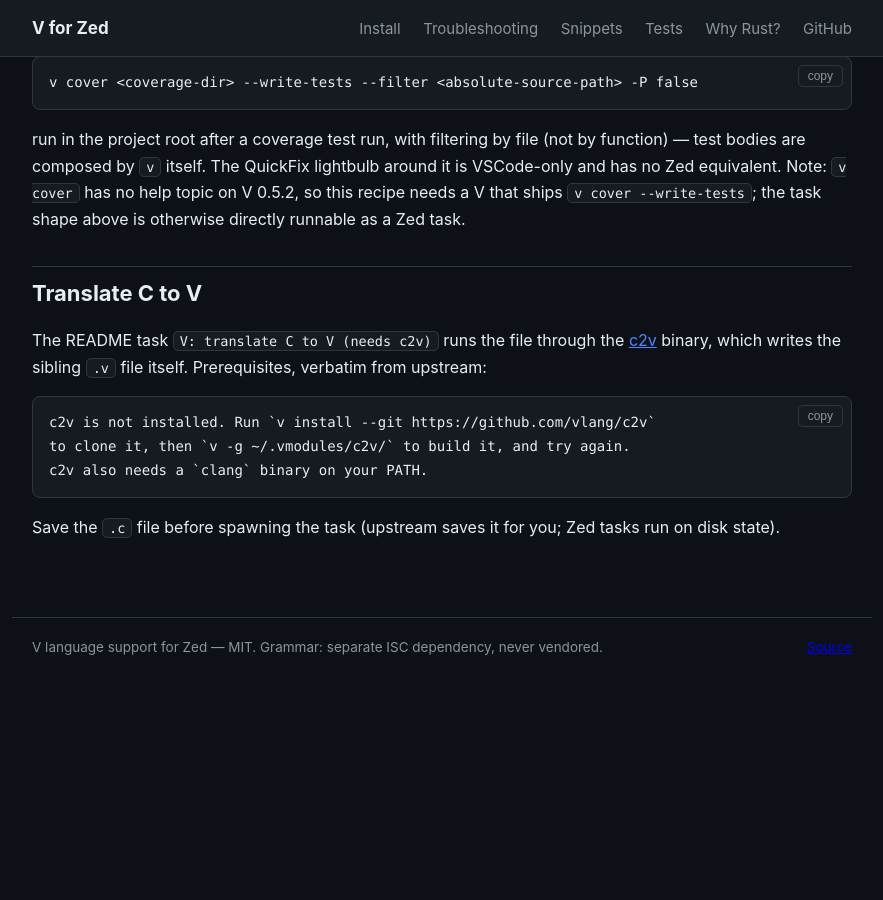
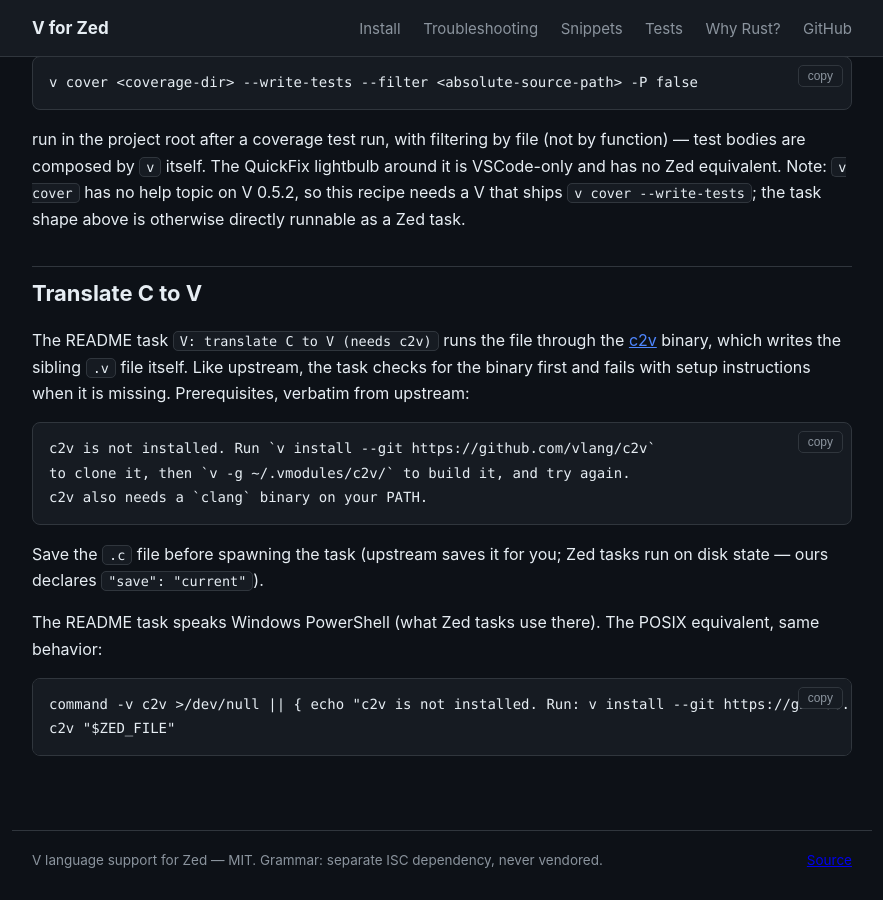
Before and after one commit to metif12/zed-vlang, a Jekyll site: the page built from docs/tests.md, in a window 1280 px wide and 900 px high, scrolled down 668 px. Shown: the whole window, without its empty margins (198-1081 px from the left). Built offline with Jekyll 4.4.1, drawn with Linux system fonts in a browser that asks for light colours; before the commit the page ends 1354 px from its top, so only the background shows below that.

Commit message:
Guard the c2v task like upstream: fail with setup instructions when c2v is missing, otherwise translate; both branches executed, plus POSIX variant

````diff
--- a/docs/tests.md
+++ b/docs/tests.md
@@ -44,7 +44,9 @@
 
 The README task `V: translate C to V (needs c2v)` runs the file through
 the [c2v](https://github.com/vlang/c2v) binary, which writes the sibling
-`.v` file itself. Prerequisites, verbatim from upstream:
+`.v` file itself. Like upstream, the task checks for the binary first
+and fails with setup instructions when it is missing. Prerequisites,
+verbatim from upstream:
 
 ```text
 c2v is not installed. Run `v install --git https://github.com/vlang/c2v`
@@ -53,4 +55,12 @@
 ```
 
 Save the `.c` file before spawning the task (upstream saves it for you;
-Zed tasks run on disk state).
+Zed tasks run on disk state — ours declares `"save": "current"`).
+
+The README task speaks Windows PowerShell (what Zed tasks use there).
+The POSIX equivalent, same behavior:
+
+```sh
+command -v c2v >/dev/null || { echo "c2v is not installed. Run: v install --git https://github.com/vlang/c2v ; then: v -g ~/.vmodules/c2v/ ; c2v also needs clang on PATH."; exit 1; }
+c2v "$ZED_FILE"
+```
````
Also changed, not shown: README.md.
